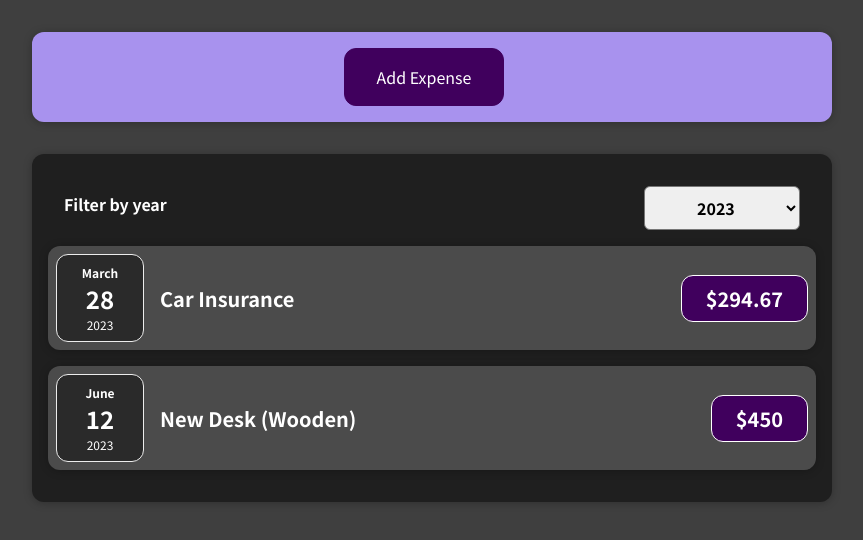
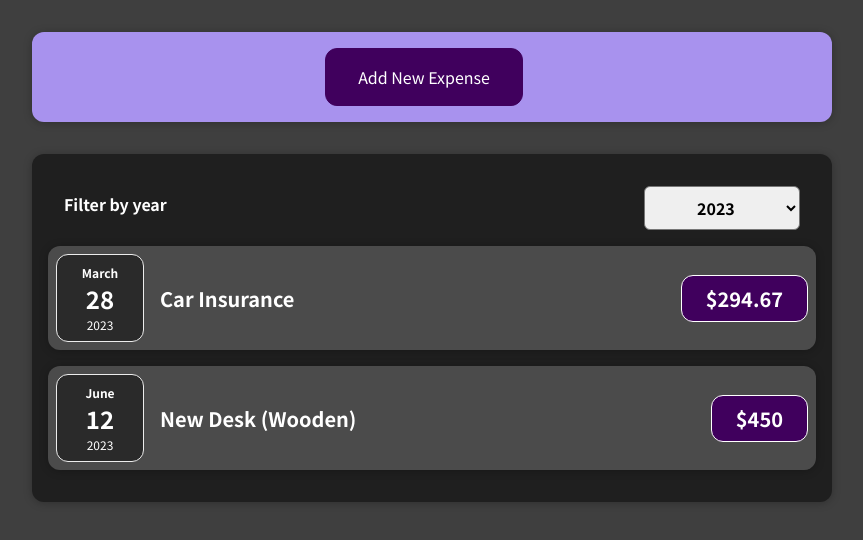
Before and after one commit to Toto35711/react-course-submission-1, a React (Create React App) app: page / in a window 1280 px wide. Both pictures are taken after a click on the button "Cancel". Shown: the top 540 px of the page, without its empty margins (208-1071 px from the left). Built offline with nearby package versions, Linux system fonts and the light colour scheme.

Commit message:
feat: show/hide expense form

```diff
--- a/src/components/NewExpense/NewExpense.js
+++ b/src/components/NewExpense/NewExpense.js
@@ -20,7 +20,7 @@ const NewExpense = (props) => {
 
   return (
     <div className="new-expense">
-      {!showForm && <button onClick={showFormHandler}>Add Expense</button>}
+      {!showForm && <button onClick={showFormHandler}>Add New Expense</button>}
       {showForm && (
         <ExpenseForm
           onSaveExpenseData={saveExpenseDataHandler}
```
